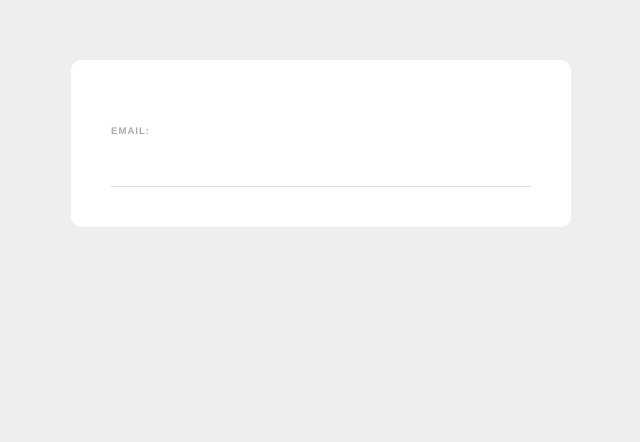
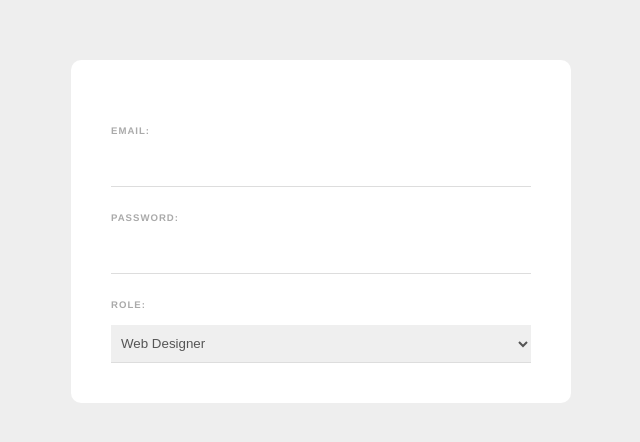
Before and after one commit to ericsg93/web-form, a Vue app: page / in a window 1280 px wide. Shown: the top 442 px of the page, without its empty margins (319-959 px from the left). Built offline with nearby package versions, Linux system fonts and the light colour scheme.

Commit message:
clase 40 - select fields

```diff
--- a/src/components/SignUpForm.vue
+++ b/src/components/SignUpForm.vue
@@ -1,12 +1,31 @@
 <template>
   <form>
     <label>Email:</label>
-    <input type="email" required />
+    <input type="email" required v-model="email"/>
+
+    <label>Password:</label>
+    <input type="password" required v-model="password"/>
+
+    <label>Role:</label>
+    <select v-model="role">
+      <option value="developer">Web Developer</option>
+      <option value="designer">Web Designer</option>
+    </select>
+
   </form>
+
 </template>
 
 <script>
-export default {};
+export default {
+  data() {
+    return {
+      email: '',
+      password: '',
+      role: 'designer'
+    }
+  }
+};
 </script>
 
 <style>
@@ -27,7 +46,7 @@
   letter-spacing: 1px;
   font-weight: bold;
 }
-input {
+input , select {
   display: block;
   padding: 10px 6px;
   width: 100%;
```
